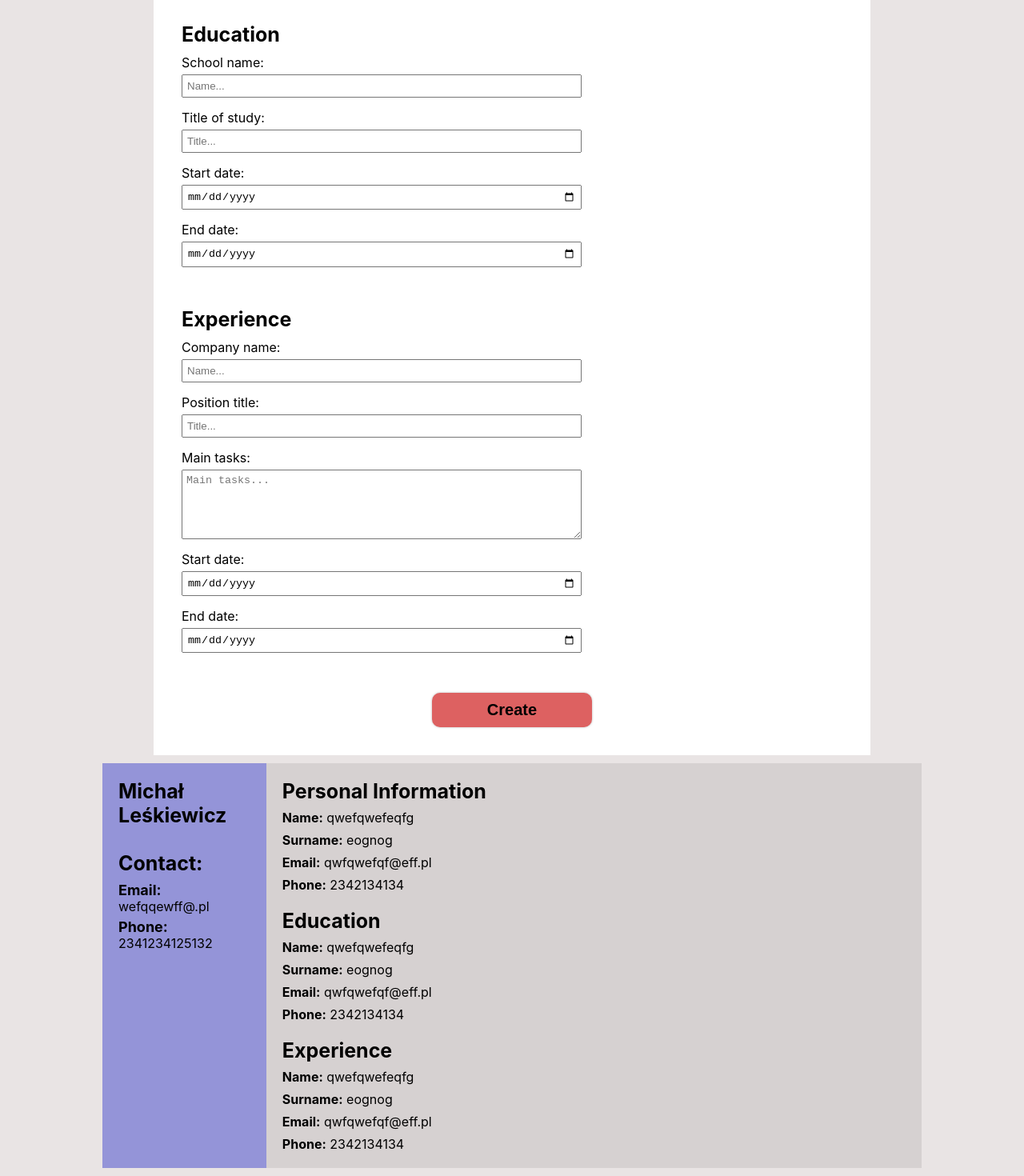
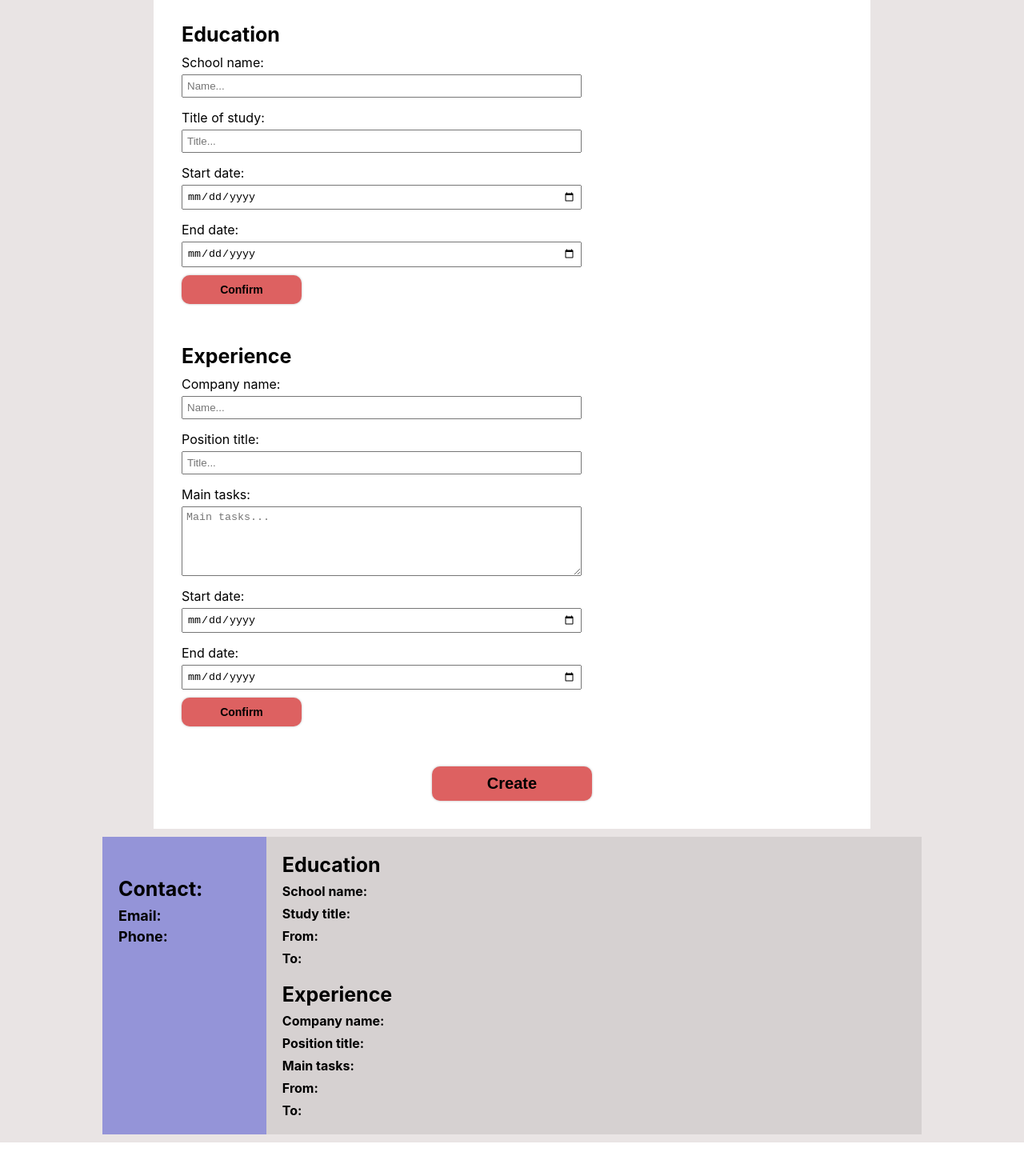
Before and after one commit to LeskiewiczMichal/cv-project, a React (Create React App) app: page / in a window 1280 px wide. Shown: the part 447-1917 px from the top of the page at 80% size. After the commit the page ends 1875 px from the top, so only its background shows below. Built offline with nearby package versions, Linux system fonts and the light colour scheme.

Commit message:
Basic forms

```diff
--- a/src/App.js
+++ b/src/App.js
@@ -7,18 +7,51 @@ import Experience from './components/Experience';
 import Cv from './components/Cv';
 
 class App extends React.Component {
+  constructor() {
+    super()
+
+    this.handleChange = this.handleChange.bind(this)
+    this.state = {
+      name: '',
+      surname: '',
+      email: '',
+      phone: '',
+      schoolName: '',
+      studyTitle: '',
+      studyStartDate: '',
+      studyEndDate: '',
+      companyName: '',
+      positionTitle: '',
+      mainTasks: '',
+      workStartDate: '',
+      workEndDate: '',
+      education: [],
+      experience: []
+    }
+
+  }
+
+  handleChange(event) {
+    this.setState(prevState => {
+      console.log(prevState)
+      return {
+        ...prevState,
+        [event.target.name]: event.target.value
+      }
+    })
+  }
 
   render() {
     return(
       <div className='app--container'>
-        <Header />
+        <Header/>
         <div className='page'>
-          <GeneralInfo />
-          <Education />
-          <Experience />
+          <GeneralInfo data={this.state} handleChange={this.handleChange}/>
+          <Education data={this.state} handleChange={this.handleChange}/>
+          <Experience data={this.state}  handleChange={this.handleChange}/>
           <button className='create-button'>Create</button>
         </div>
-      <Cv />
+      <Cv data={this.state}/>
       </div>
     )
   }
--- a/src/components/Cv.js
+++ b/src/components/Cv.js
@@ -6,34 +6,28 @@ export default class Cv extends React.Component {
         return (
             <div className="cv--container">
                 <section className="cv--left">
-                    <span className="cv--name">Michał Leśkiewicz</span>
+                    <span className="cv--name">{this.props.data.name} {this.props.data.surname}</span>
                     <span className="cv--contact">Contact:</span>
                     <span className="cv--email-heading">Email:</span>
-                    <span className="cv--email-text">wefqqewff@.pl</span>
+                    <span className="cv--email-text">{this.props.data.email}</span>
                     <span className="cv--phone-heading">Phone:</span>
-                    <span className="cv--phone-text">2341234125132</span>
+                    <span className="cv--phone-text">{this.props.data.phone}</span>
                 </section>
                 <section className="cv--right">
                 <div className='cv--section'>
-                    <h3 className="cv--section-heading">Personal Information</h3>
-                    <span><b>Name:</b> qwefqwefeqfg</span>
-                    <span><b>Surname:</b> eognog</span>
-                    <span><b>Email:</b> qwfqwefqf@eff.pl</span>
-                    <span><b>Phone:</b> 2342134134</span>
-                </div>
-                <div className='cv--section'>
                     <h3 className="cv--section-heading">Education</h3>
-                    <span><b>Name:</b> qwefqwefeqfg</span>
-                    <span><b>Surname:</b> eognog</span>
-                    <span><b>Email:</b> qwfqwefqf@eff.pl</span>
-                    <span><b>Phone:</b> 2342134134</span>
+                    <span><b>School name:</b> {this.props.data.schoolName}</span>
+                    <span><b>Study title:</b> {this.props.data.studyTitle}</span>
+                    <span><b>From:</b> {this.props.data.studyStartDate}</span>
+                    <span><b>To:</b> {this.props.data.studyEndDate}</span>
                 </div>
                 <div className='cv--section'>
                     <h3 className="cv--section-heading">Experience</h3>
-                    <span><b>Name:</b> qwefqwefeqfg</span>
-                    <span><b>Surname:</b> eognog</span>
-                    <span><b>Email:</b> qwfqwefqf@eff.pl</span>
-                    <span><b>Phone:</b> 2342134134</span>
+                    <span><b>Company name:</b> {this.props.data.companyName}</span>
+                    <span><b>Position title:</b> {this.props.data.positionTitle}</span>
+                    <span><b>Main tasks:</b> {this.props.data.mainTasks}</span>
+                    <span><b>From:</b> {this.props.data.workStartDate}</span>
+                    <span><b>To:</b> {this.props.data.workEndDate}</span>
                 </div>
                 </section>
 
--- a/src/components/Education.js
+++ b/src/components/Education.js
@@ -1,5 +1,5 @@
 import React from 'react';
-import './styles/Education.css'
+import './styles/Education.css';
 
 export default class Education extends React.Component {
   render() {
@@ -9,24 +9,47 @@ export default class Education extends React.Component {
         <form className="form">
           <label>
             School name:
-            <input type="text" placeholder="Name..." name="schoolName" />
+            <input
+              type="text"
+              placeholder="Name..."
+              name="schoolName"
+              onChange={this.props.handleChange}
+              value={this.props.data.schoolName}
+            />
           </label>
 
           <label>
             Title of study:
-            <input type="text" placeholder="Title..." name="studyTitle" />
+            <input
+              type="text"
+              placeholder="Title..."
+              name="studyTitle"
+              onChange={this.props.handleChange}
+              value={this.props.data.studyTitle}
+            />
           </label>
 
           <label>
             Start date:
-            <input type="date" name="startDate" />
+            <input
+              type="date"
+              name="studyStartDate"
+              onChange={this.props.handleChange}
+              value={this.props.data.studyStartDate}
+            />
           </label>
 
           <label>
             End date:
-            <input type="date" name="endDate" />
+            <input
+              type="date"
+              name="studyEndDate"
+              onChange={this.props.handleChange}
+              value={this.props.data.studyEndDate}
+            />
           </label>
         </form>
+        <button className='education--button'>Confirm</button>
       </div>
     );
   }
--- a/src/components/Experience.js
+++ b/src/components/Experience.js
@@ -1,5 +1,5 @@
 import React from 'react';
-import './styles/Experience.css'
+import './styles/Experience.css';
 
 export default class Experience extends React.Component {
   render() {
@@ -9,29 +9,59 @@ export default class Experience extends React.Component {
         <form className="form">
           <label>
             Company name:
-            <input type="text" placeholder="Name..." name="companyName" />
+            <input
+              type="text"
+              placeholder="Name..."
+              name="companyName"
+              onChange={this.props.handleChange}
+              value={this.props.data.companyName}
+            />
           </label>
 
           <label>
             Position title:
-            <input type="text" placeholder="Title..." name="studyTitle" />
+            <input
+              type="text"
+              placeholder="Title..."
+              name="positionTitle"
+              onChange={this.props.handleChange}
+              value={this.props.data.positionTitle}
+            />
           </label>
 
           <label>
             Main tasks:
-            <textarea name="mainTasks" placeholder='Main tasks...' cols="20" rows="5" />
+            <textarea
+              name="mainTasks"
+              placeholder="Main tasks..."
+              cols="20"
+              rows="5"
+              onChange={this.props.handleChange}
+              value={this.props.data.mainTasks}
+            />
           </label>
 
           <label>
             Start date:
-            <input type="date" name="startDate" />
+            <input
+              type="date"
+              name="workStartDate"
+              onChange={this.props.handleChange}
+              value={this.props.data.workStartDate}
+            />
           </label>
 
           <label>
             End date:
-            <input type="date" name="endDate" />
+            <input
+              type="date"
+              name="workEndDate"
+              onChange={this.props.handleChange}
+              value={this.props.data.workEndDate}
+            />
           </label>
         </form>
+        <button className='experience--button'>Confirm</button>
       </div>
     );
   }
--- a/src/components/GeneralInfo.js
+++ b/src/components/GeneralInfo.js
@@ -1,5 +1,5 @@
-import React from "react";
-import './styles/GeneralInfo.css'
+import React from 'react';
+import './styles/GeneralInfo.css';
 
 export default class GeneralInfo extends React.Component {
   render() {
@@ -7,23 +7,51 @@ export default class GeneralInfo extends React.Component {
       <div>
         <h3 className="heading">Personal Information</h3>
         <form className="form">
-                    <label>Name:
-                    <input type="text" placeholder="Name..." name="name"/>
+          <label>
+            Name:
+            <input
+              type="text"
+              placeholder="Name..."
+              name="name"
+              value={this.props.data.name}
+              onChange={this.props.handleChange}
+            />
           </label>
 
-                    <label>Surname:
-                    <input type="text" placeholder="Surname..." name="surname" />
+          <label>
+            Surname:
+            <input
+              type="text"
+              placeholder="Surname..."
+              name="surname"
+              value={this.props.data.surname}
+              onChange={this.props.handleChange}
+            />
           </label>
 
-                    <label>Email:
-                    <input type="email" placeholder="Email..." name="email" />
+          <label>
+            Email:
+            <input
+              type="email"
+              placeholder="Email..."
+              name="email"
+              value={this.props.data.email}
+              onChange={this.props.handleChange}
+            />
           </label>
 
-                    <label>Phone:
-                    <input type="phone" placeholder="Phone..." name="phone"/>
+          <label>
+            Phone:
+            <input
+              type="phone"
+              placeholder="Phone..."
+              name="phone"
+              value={this.props.data.phone}
+              onChange={this.props.handleChange}
+            />
           </label>
         </form>
       </div>
-        )
+    );
   }
 }
--- a/src/components/styles/Education.css
+++ b/src/components/styles/Education.css
@@ -28,3 +28,20 @@
     word-break: break-word;
 
 }
+
+.education--button {
+    padding: 10px;
+    margin-top: 10px;
+    cursor: pointer;
+    width: 150px;
+    border-radius: 10px;
+    font-weight: bold;
+    font-size: 14px;
+    border: none;
+    box-shadow: 0 0 3px #b9b7b7;
+    background-color: #dd6161;
+}
+
+.education--button:hover {
+    background-color: #c92222;
+}
--- a/src/components/styles/Experience.css
+++ b/src/components/styles/Experience.css
@@ -15,3 +15,20 @@
     width: 500px;
     padding: 5px;
 }
+
+.experience--button {
+    padding: 10px;
+    margin-top: 10px;
+    cursor: pointer;
+    width: 150px;
+    border-radius: 10px;
+    font-weight: bold;
+    font-size: 14px;
+    border: none;
+    box-shadow: 0 0 3px #b9b7b7;
+    background-color: #dd6161;
+}
+
+.experience--button:hover {
+    background-color: #c80b0b;
+}
```
Lines whose indentation alone changed are shown as unchanged.
